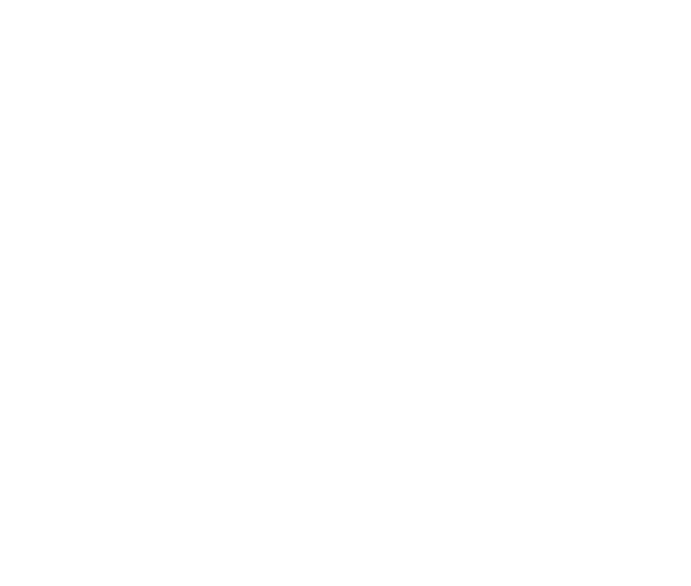
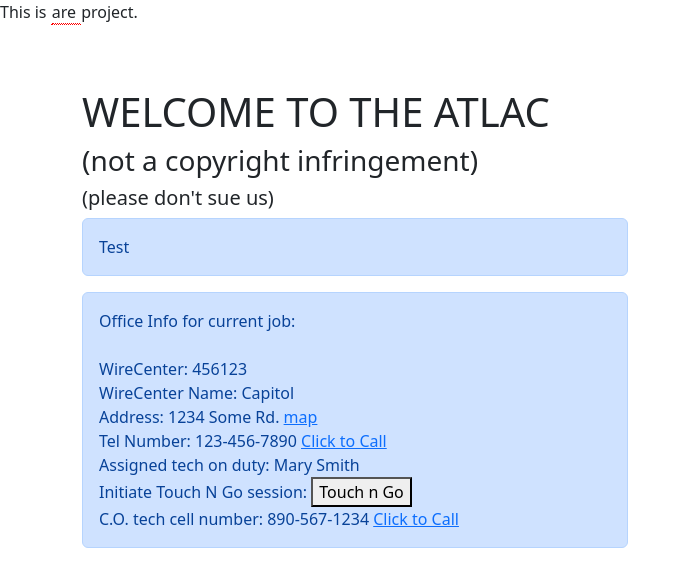
Before and after one commit to StreamSG/ABCWorkshop, an Angular app: page / in a window 1280 px wide. Shown: the top 586 px of the page, without its empty margins (0-691 px from the left). Built offline with nearby package versions, Linux system fonts and the light colour scheme.

Commit message:
initial commit

```diff
--- a/src/app/app.component.html
+++ b/src/app/app.component.html
@@ -23,5 +23,20 @@ project.</p>
     </div>
   </div>
 </div>
-=======
-project.</p>
+<!-- office info and Touch N Go feature - will be moving to touchNgo component-->
+<div class="container">
+  <div class="row">
+    <div class="col-6">
+      <div class="alert alert-primary">
+        Office Info for current job:<br><br> <!-- use binding to add data to items below -->
+        WireCenter: 456123<br>
+        WireCenter Name: Capitol<br>
+        Address: 1234 Some Rd. <a href="#">map</a><br>
+        Tel Number: 123-456-7890  <a href="tel:1234567890">Click to Call</a><br>
+        Assigned tech on duty: Mary Smith <div>Initiate Touch N Go session: <button btn-success>Touch n Go</button><br></div>
+        <!-- touch n go button will open new screen and setup http session between inside and outside techs -->
+        C.O. tech cell number: 890-567-1234 <a href="tel:8905671234">Click to Call</a><br>
+      </div>
+    </div>
+  </div>
+</div>
```
